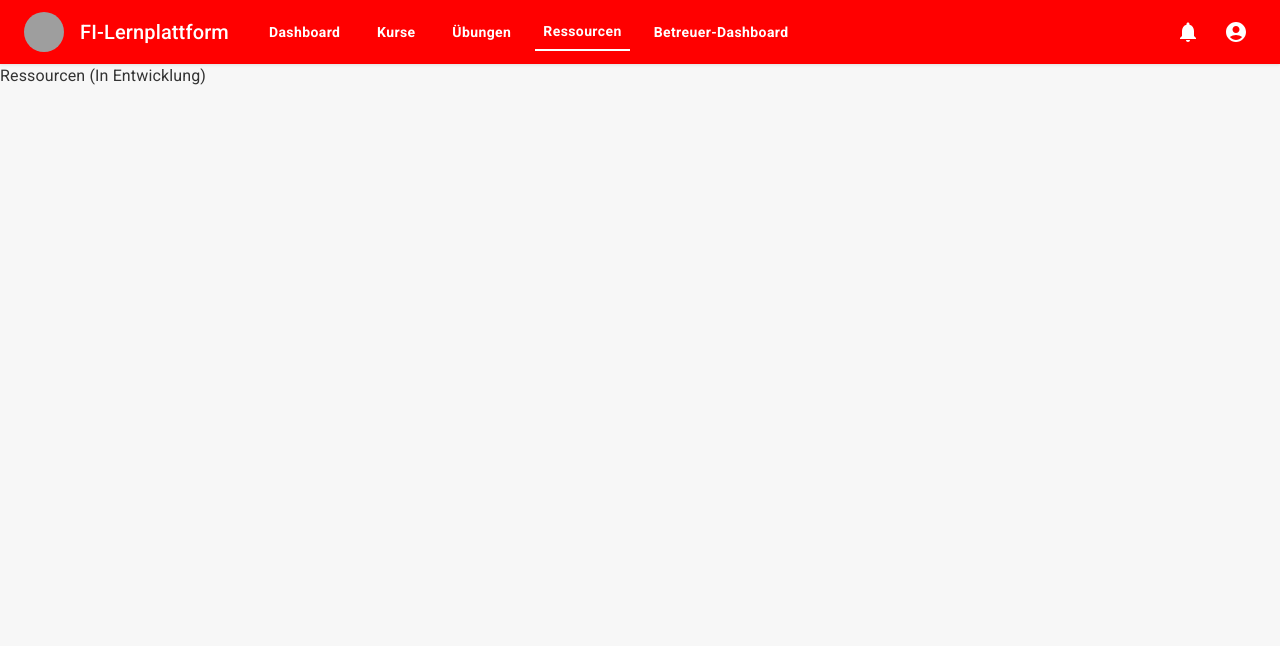
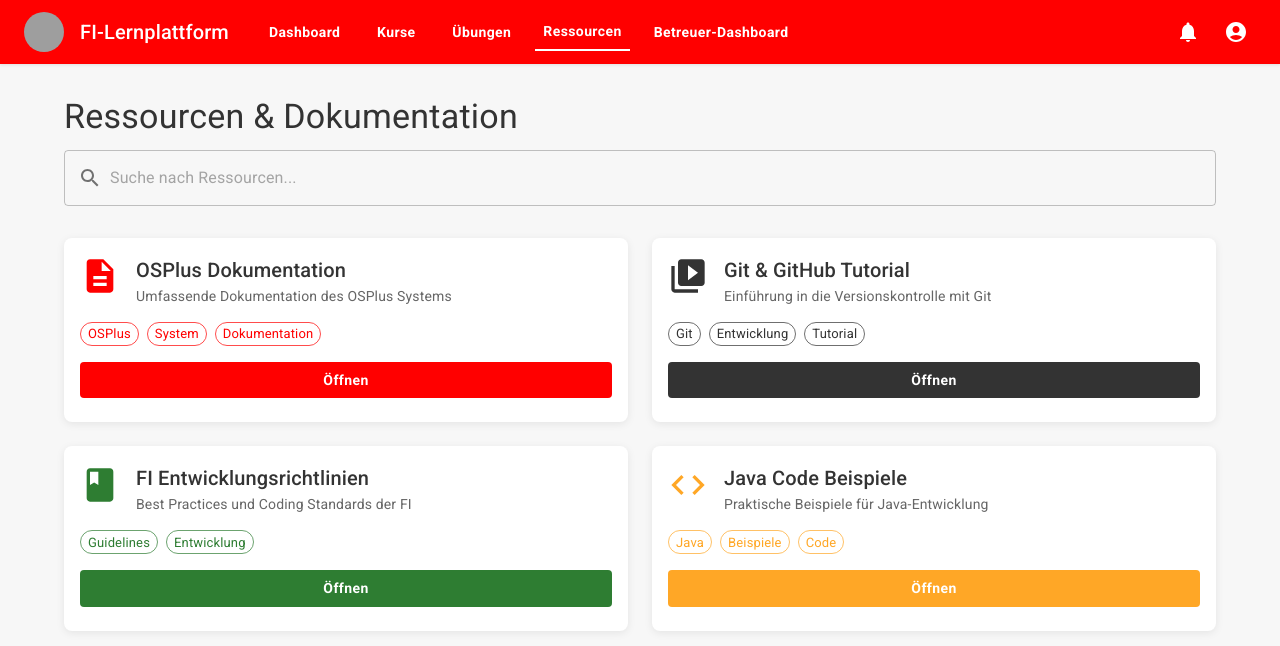
Before and after one commit to lulkebit/lpf-app, a React (Vite) app: page /resources in a window 1280 px wide. Shown: the top 646 px of the page. Built offline with nearby package versions, Linux system fonts and the light colour scheme; grey boxes are pictures that could not be loaded.

Commit message:
Replace placeholder Resources component with ResourceList in App component and update routing accordingly.

```diff
--- a/src/App.jsx
+++ b/src/App.jsx
@@ -6,10 +6,10 @@ import Dashboard from './components/Dashboard';
 import CourseList from './components/courses/CourseList';
 import CourseDetail from './components/courses/CourseDetail';
 import MentorDashboard from './components/mentor/MentorDashboard';
+import ResourceList from './components/resources/ResourceList';
 
 // Platzhalter-Komponenten für die anderen Routen
 const Exercises = () => <div>Übungen (In Entwicklung)</div>;
-const Resources = () => <div>Ressourcen (In Entwicklung)</div>;
 const Profile = () => <div>Profil (In Entwicklung)</div>;
 const Notifications = () => <div>Benachrichtigungen (In Entwicklung)</div>;
 
@@ -25,7 +25,7 @@ function App() {
                         <Route path='/courses' element={<CourseList />} />
                         <Route path='/course/:id' element={<CourseDetail />} />
                         <Route path='/exercises' element={<Exercises />} />
-                        <Route path='/resources' element={<Resources />} />
+                        <Route path='/resources' element={<ResourceList />} />
                         <Route path='/profile' element={<Profile />} />
                         <Route
                             path='/notifications'
--- /dev/null
+++ b/src/components/resources/ResourceList.jsx
@@ -0,0 +1,193 @@
+import {
+    Container,
+    Grid,
+    Typography,
+    Card,
+    CardContent,
+    Button,
+    Box,
+    Chip,
+    TextField,
+    InputAdornment,
+} from '@mui/material';
+import {
+    Search as SearchIcon,
+    Book as BookIcon,
+    VideoLibrary as VideoIcon,
+    Code as CodeIcon,
+    Description as DocIcon,
+} from '@mui/icons-material';
+import { useState } from 'react';
+
+function ResourceList() {
+    const [searchTerm, setSearchTerm] = useState('');
+
+    const resources = [
+        {
+            id: 1,
+            title: 'OSPlus Dokumentation',
+            type: 'documentation',
+            description: 'Umfassende Dokumentation des OSPlus Systems',
+            icon: <DocIcon sx={{ fontSize: 40 }} />,
+            tags: ['OSPlus', 'System', 'Dokumentation'],
+            link: '#',
+        },
+        {
+            id: 2,
+            title: 'Git & GitHub Tutorial',
+            type: 'video',
+            description: 'Einführung in die Versionskontrolle mit Git',
+            icon: <VideoIcon sx={{ fontSize: 40 }} />,
+            tags: ['Git', 'Entwicklung', 'Tutorial'],
+            link: '#',
+        },
+        {
+            id: 3,
+            title: 'FI Entwicklungsrichtlinien',
+            type: 'document',
+            description: 'Best Practices und Coding Standards der FI',
+            icon: <BookIcon sx={{ fontSize: 40 }} />,
+            tags: ['Guidelines', 'Entwicklung'],
+            link: '#',
+        },
+        {
+            id: 4,
+            title: 'Java Code Beispiele',
+            type: 'code',
+            description: 'Praktische Beispiele für Java-Entwicklung',
+            icon: <CodeIcon sx={{ fontSize: 40 }} />,
+            tags: ['Java', 'Beispiele', 'Code'],
+            link: '#',
+        },
+    ];
+
+    const getTypeColor = (type) => {
+        switch (type) {
+            case 'documentation':
+                return 'primary';
+            case 'video':
+                return 'secondary';
+            case 'document':
+                return 'success';
+            case 'code':
+                return 'warning';
+            default:
+                return 'default';
+        }
+    };
+
+    const filteredResources = resources.filter(
+        (resource) =>
+            resource.title.toLowerCase().includes(searchTerm.toLowerCase()) ||
+            resource.description
+                .toLowerCase()
+                .includes(searchTerm.toLowerCase()) ||
+            resource.tags.some((tag) =>
+                tag.toLowerCase().includes(searchTerm.toLowerCase())
+            )
+    );
+
+    return (
+        <Container maxWidth='lg' sx={{ mt: 4, mb: 4 }}>
+            <Typography variant='h4' gutterBottom>
+                Ressourcen & Dokumentation
+            </Typography>
+
+            <TextField
+                fullWidth
+                placeholder='Suche nach Ressourcen...'
+                value={searchTerm}
+                onChange={(e) => setSearchTerm(e.target.value)}
+                sx={{ mb: 4 }}
+                InputProps={{
+                    startAdornment: (
+                        <InputAdornment position='start'>
+                            <SearchIcon />
+                        </InputAdornment>
+                    ),
+                }}
+            />
+
+            <Grid container spacing={3}>
+                {filteredResources.map((resource) => (
+                    <Grid item xs={12} md={6} key={resource.id}>
+                        <Card
+                            sx={{
+                                height: '100%',
+                                display: 'flex',
+                                flexDirection: 'column',
+                                '&:hover': {
+                                    transform: 'translateY(-4px)',
+                                    transition: 'transform 0.3s ease-in-out',
+                                },
+                            }}
+                        >
+                            <CardContent>
+                                <Box
+                                    sx={{
+                                        display: 'flex',
+                                        alignItems: 'center',
+                                        mb: 2,
+                                    }}
+                                >
+                                    <Box
+                                        sx={{
+                                            color: `${getTypeColor(
+                                                resource.type
+                                            )}.main`,
+                                            mr: 2,
+                                        }}
+                                    >
+                                        {resource.icon}
+                                    </Box>
+                                    <Box>
+                                        <Typography variant='h6' component='h2'>
+                                            {resource.title}
+                                        </Typography>
+                                        <Typography
+                                            variant='body2'
+                                            color='text.secondary'
+                                        >
+                                            {resource.description}
+                                        </Typography>
+                                    </Box>
+                                </Box>
+
+                                <Box
+                                    sx={{
+                                        display: 'flex',
+                                        gap: 1,
+                                        mb: 2,
+                                        flexWrap: 'wrap',
+                                    }}
+                                >
+                                    {resource.tags.map((tag, index) => (
+                                        <Chip
+                                            key={index}
+                                            label={tag}
+                                            size='small'
+                                            color={getTypeColor(resource.type)}
+                                            variant='outlined'
+                                        />
+                                    ))}
+                                </Box>
+
+                                <Box sx={{ mt: 'auto' }}>
+                                    <Button
+                                        variant='contained'
+                                        color={getTypeColor(resource.type)}
+                                        fullWidth
+                                    >
+                                        Öffnen
+                                    </Button>
+                                </Box>
+                            </CardContent>
+                        </Card>
+                    </Grid>
+                ))}
+            </Grid>
+        </Container>
+    );
+}
+
+export default ResourceList;
```
